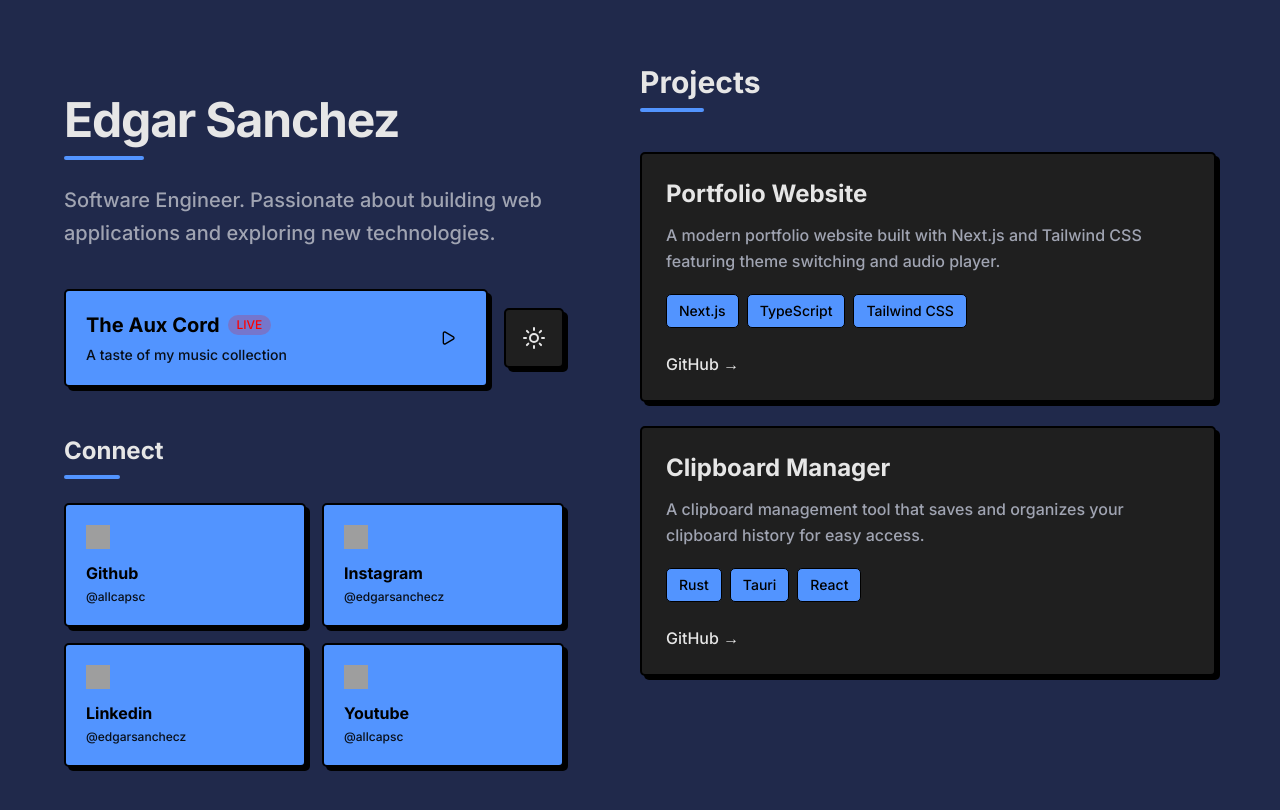
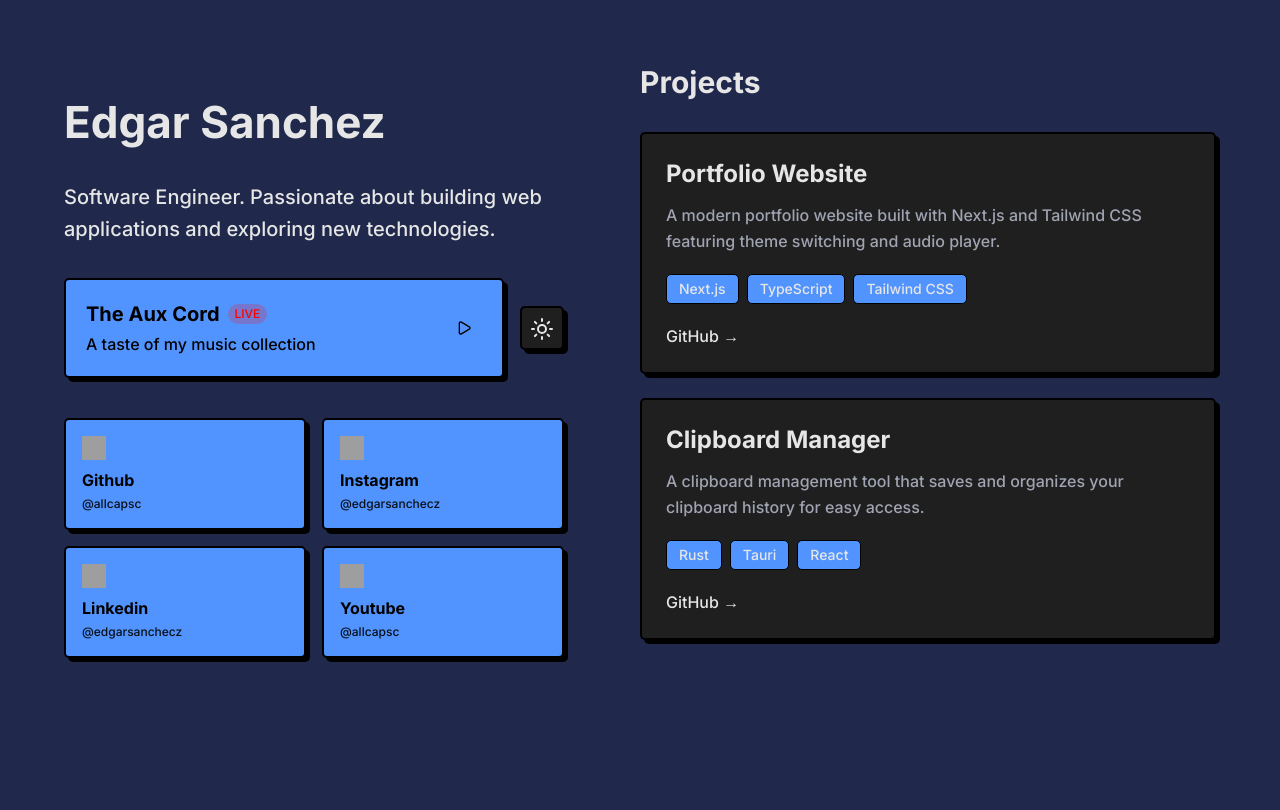
Before and after one commit to allcapsc/portfolio-app, a Next.js app: page / in a window 1280 px wide. Shown: the top 810 px of the page. Built offline with nearby package versions, Linux system fonts and the light colour scheme; grey boxes are pictures that could not be loaded.

Commit message:
Revert "page enhancements"
This reverts commit 6e1bd81deef4c30d0afea8e7934f458f88360473.

```diff
--- a/app/page.tsx
+++ b/app/page.tsx
@@ -7,9 +7,9 @@ import Projects from '@/components/home/projects'
 export default function Home() {
   return (
     <div className="text-foreground relative mx-auto h-full w-[700px] max-w-full p-8 md:p-16 xl:w-[1400px]">
-      <div className="mb-20 w-full xl:fixed xl:mb-0 xl:w-[500px]">
+      <div className="mb-16 w-full xl:fixed xl:mb-0 xl:w-[500px]">
         <Hero />
-        <div className="mt-10 flex items-center gap-4">
+        <div className="mt-8 flex items-center gap-4">
           <AudioPlayer />
           <ThemeSwitcher />
         </div>
--- a/components/features/audio-player.tsx
+++ b/components/features/audio-player.tsx
@@ -25,19 +25,14 @@ function AudioPlayer() {
   return (
     <div className="flex-1">
       <div className="border-border shadow-shadow text-main-foreground rounded-base bg-main border-2 p-5 flex items-center justify-between">
-        <div className="flex-1">
+        <div>
           <div className="flex items-center gap-2">
             <h2 className="font-heading text-lg sm:text-xl">The Aux Cord</h2>
-            <Badge variant="destructive" className="text-xs px-2 py-0.5 h-5">LIVE</Badge>
+            <Badge variant="destructive" className="text-xs px-1.5 py-0.5 h-5">LIVE</Badge>
           </div>
-          <p className="font-base mt-1.5 text-sm opacity-90">A taste of my music collection</p>
+          <p className="font-base mt-1 text-sm sm:text-base">A taste of my music collection</p>
         </div>
-        <Button
-          variant="ghost"
-          size="icon"
-          onClick={handlePlayPause}
-          className="hover:scale-110 transition-transform ml-2"
-        >
+        <Button variant="ghost" size="icon" onClick={handlePlayPause}>
           {isPlaying ? (
             <PauseIcon className="w-5 h-5" />
           ) : (
--- a/components/features/theme-switcher.tsx
+++ b/components/features/theme-switcher.tsx
@@ -11,11 +11,11 @@ export function ThemeSwitcher() {
   return (
     <>
       <button
-        className="border-border bg-secondary-background size-[60px] border-2 p-0 transition-all hover:bg-main hover:scale-105 active:scale-95 rounded-base shadow-shadow hover:translate-x-boxShadowX hover:translate-y-boxShadowY hover:shadow-none flex items-center justify-center"
+        className="border-border bg-secondary-background size-11 border-2 p-0 transition-all hover:bg-main hover:scale-105 active:scale-95 rounded-base shadow-shadow hover:translate-x-boxShadowX hover:translate-y-boxShadowY hover:shadow-none"
         onClick={() => setTheme(theme === 'light' ? 'dark' : 'light')}
       >
-        <Sun className="stroke-foreground hidden size-6 dark:inline transition-transform" />
-        <Moon className="stroke-foreground inline size-6 dark:hidden transition-transform" />
+        <Sun className="stroke-foreground hidden size-6 dark:inline" />
+        <Moon className="stroke-foreground inline size-6 dark:hidden" />
         <span className="sr-only">Toggle theme</span>
       </button>
     </>
--- a/components/home/hero.tsx
+++ b/components/home/hero.tsx
@@ -1,9 +1,8 @@
 export default function Hero() {
   return (
     <div className="mt-8">
-      <h1 className="font-heading text-4xl sm:text-5xl mb-3 tracking-tight">Edgar Sanchez</h1>
-      <div className="border-border bg-main h-1 w-20 mb-6 rounded-full"></div>
-      <p className="font-base text-base sm:text-xl leading-relaxed text-muted-foreground">
+      <h2 className="font-heading text-3xl sm:text-[44px] mb-2">Edgar Sanchez</h2>
+      <p className="font-base mt-8 text-base sm:text-xl leading-relaxed">
         Software Engineer. Passionate about building web applications and exploring new technologies.
       </p>
     </div>
--- a/components/home/projects.tsx
+++ b/components/home/projects.tsx
@@ -3,38 +3,35 @@ import { PROJECTS } from '@/projects'
 export default function Projects() {
   return (
     <section className="mb-16">
-      <div className="mb-10">
-        <h3 className="font-heading text-2xl sm:text-3xl mb-2">Projects</h3>
-        <div className="border-border bg-main h-1 w-16 rounded-full"></div>
-      </div>
+      <h3 className="font-heading mb-8 text-2xl sm:text-3xl">Projects</h3>
       <div className="space-y-6">
         {PROJECTS.map((project, index) => (
           <div
             key={index}
             className="border-border shadow-shadow rounded-base bg-secondary-background border-2 p-6"
           >
-            <h4 className="font-heading text-xl sm:text-2xl mb-3">{project.title}</h4>
-            <p className="font-base text-sm sm:text-base text-muted-foreground leading-relaxed">
+            <h4 className="font-heading text-xl sm:text-2xl">{project.title}</h4>
+            <p className="font-base mt-3 text-sm sm:text-base text-muted-foreground leading-relaxed">
               {project.description}
             </p>
             <div className="mt-5 flex flex-wrap gap-2">
               {project.technologies.map((tech) => (
                 <span
                   key={tech}
-                  className="border-border rounded-base bg-main text-main-foreground border px-3 py-1.5 text-xs sm:text-sm font-medium"
+                  className="border-border rounded-base bg-main border px-3 py-1 text-xs sm:text-sm font-medium"
                 >
                   {tech}
                 </span>
               ))}
             </div>
             {(project.link || project.github) && (
-              <div className="mt-6 flex gap-4">
+              <div className="mt-5 flex gap-4">
                 {project.link && (
                   <a
                     href={project.link}
                     target="_blank"
                     rel="noopener noreferrer"
-                    className="font-base text-sm sm:text-base font-medium hover:underline hover:text-main transition-colors inline-flex items-center gap-1"
+                    className="font-base text-sm sm:text-base hover:underline hover:text-main transition-colors"
                   >
                     View Project →
                   </a>
@@ -44,7 +41,7 @@ export default function Projects() {
                     href={project.github}
                     target="_blank"
                     rel="noopener noreferrer"
-                    className="font-base text-sm sm:text-base font-medium hover:underline hover:text-main transition-colors inline-flex items-center gap-1"
+                    className="font-base text-sm sm:text-base hover:underline hover:text-main transition-colors"
                   >
                     GitHub →
                   </a>
--- a/components/home/social-links.tsx
+++ b/components/home/social-links.tsx
@@ -2,25 +2,20 @@ import LINKS from '@/links'
 
 export default function SocialLinks() {
   return (
-    <div className="mt-12">
-      <div className="mb-6">
-        <h3 className="font-heading text-xl sm:text-2xl mb-2">Connect</h3>
-        <div className="border-border bg-main h-1 w-14 rounded-full"></div>
-      </div>
-      <div className="grid grid-cols-2 gap-4">
+    <div className="mt-10 grid grid-cols-2 gap-4">
       {Object.keys(LINKS).map((key) => (
         <a
-            className="border-border shadow-shadow text-main-foreground rounded-base bg-main hover:translate-x-boxShadowX hover:translate-y-boxShadowY border-2 p-5 transition-all hover:shadow-none active:scale-95 group"
+          className="border-border shadow-shadow text-main-foreground rounded-base bg-main hover:translate-x-boxShadowX hover:translate-y-boxShadowY border-2 p-4 transition-all hover:shadow-none hover:scale-[1.02] active:scale-95"
           key={key}
           target="_blank"
           href={LINKS[key].link}
         >
           <img
-              className="h-6 w-6 transition-transform group-hover:scale-110"
+            className="h-6 w-6 transition-transform group-hover:rotate-6"
             src={LINKS[key].icon.src}
             alt={LINKS[key].title}
           />
-            <p className="font-heading mt-3 text-base">
+          <p className="font-heading mt-2 text-base">
             {LINKS[key].title}
           </p>
           <p className="font-base mt-1 text-xs opacity-90">
@@ -29,6 +24,5 @@ export default function SocialLinks() {
         </a>
       ))}
     </div>
-    </div>
   )
 }
```
Lines whose indentation alone changed are shown as unchanged.
